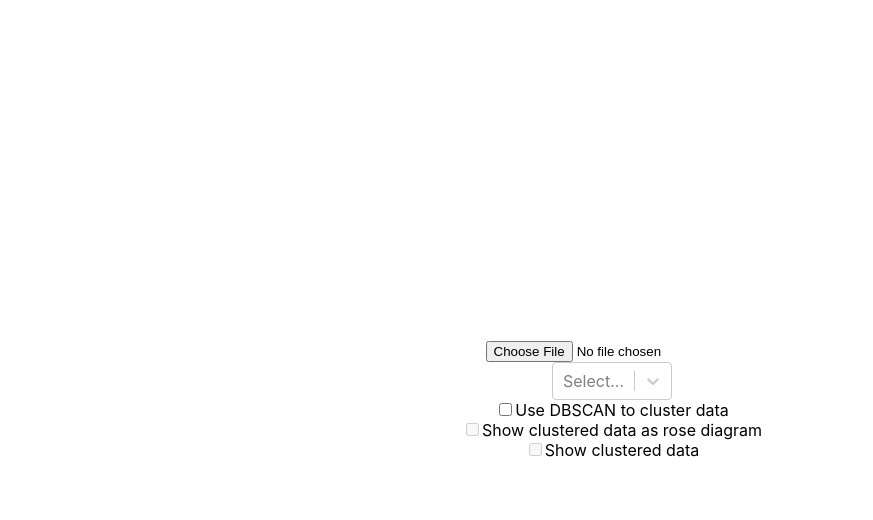
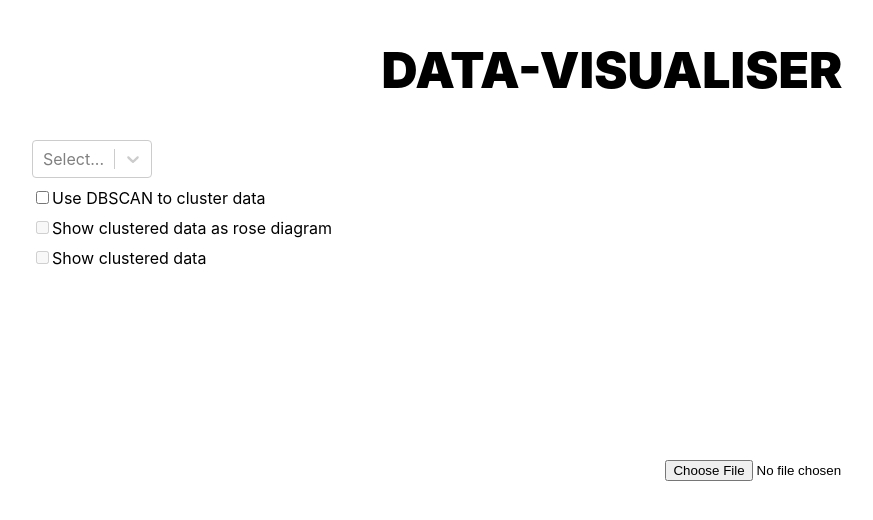
Before and after one commit to Flips2001/practicalWork, a React (Create React App) app: page / in a window 1280 px wide. Shown: the top 520 px of the page, without its empty margins (28-901 px from the left). Built offline with nearby package versions, Linux system fonts and the light colour scheme; the HTML template or start-up script is replaced by a standard one.

Commit message:
added some styling

```diff
--- a/src/App.css
+++ b/src/App.css
@@ -1,11 +1,3 @@
 .App {
-    text-align: center;
+
 }
-
-.App-header {
-    min-height: 100vh;
-    display: flex;
-    flex-direction: column;
-    align-items: center;
-    justify-content: center;
-}
--- /dev/null
+++ b/src/App.sc.ts
@@ -0,0 +1,37 @@
+import styled from "styled-components";
+
+export const Root = styled("div")`
+  text-align: center;
+  flex-direction: row;
+  Display: flex;
+`;
+
+export const MapContainer = styled("div")`
+  min-height: calc(100vh - 140px);
+  display: flex;
+  flex-direction: column;
+  align-items: center;
+  justify-content: center;
+  flex: 1;
+  gap: 10px;
+`;
+
+export const InputSideBar = styled("div")`
+  display: flex;
+  flex-direction: column;
+  padding: 0 0 60px 60px;
+  align-items: flex-start;
+  gap: 10px;
+`;
+
+export const TitleContainer = styled("div")`
+  display: flex;
+  padding: 40px;
+  align-items: center;
+  justify-content: center;
+`;
+export const Title = styled("div")`
+  text-transform: uppercase;
+  font-size: 50px;
+  font-weight: 900;
+`;
--- a/src/App.tsx
+++ b/src/App.tsx
@@ -5,6 +5,7 @@ import {Selector} from "./components/inputs/Selector";
 import {validateOrReject} from "class-validator";
 import {action, replay} from "./data/Replay";
 import {Checkbox} from "./components/inputs/Checkbox";
+import * as sc from "./App.sc";
 
 function App() {
 
@@ -48,19 +49,28 @@ function App() {
 
 	return (
 		<div className="App">
-			<header className="App-header">
-				<input
+			<sc.TitleContainer>
+				<sc.Title>
+					Data-visualiser
+				</sc.Title>
+			</sc.TitleContainer>
+			<sc.Root>
+				<sc.InputSideBar>
+					<Selector onSelect={filterActions} data={replay?.actionsByType}/>
+					<Checkbox onSelect={setCluster} title={"Use DBSCAN to cluster data"}/>
+					<Checkbox onSelect={setShowRose} title={"Show clustered data as rose diagram"} disabled={!cluster}/>
+					<Checkbox onSelect={setShowScatterData} title={"Show clustered data"} disabled={!showRose}/>
+				</sc.InputSideBar>
+				<sc.MapContainer><input
 					type="file"
 					accept=".json"
 					onChange={handleChange}
 				/>
-				<Selector onSelect={filterActions} data={replay?.actionsByType}/>
-				<Checkbox onSelect={setCluster} title={"Use DBSCAN to cluster data"}/>
-				<Checkbox onSelect={setShowRose} title={"Show clustered data as rose diagram"} disabled={!cluster}/>
-				<Checkbox onSelect={setShowScatterData} title={"Show clustered data"} disabled={!showRose}/>
 				{replay && <Map replay={replay} actions={selectedAction} cluster={cluster} showRose={showRose}
 					showScatterData={showScatterData}/>}
-			</header>
+				</sc.MapContainer>
+			</sc.Root>
+
 		</div>
 	);
 }
```
